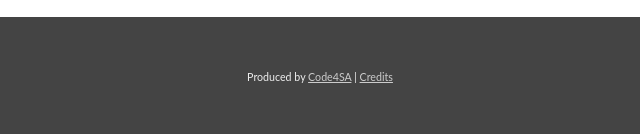
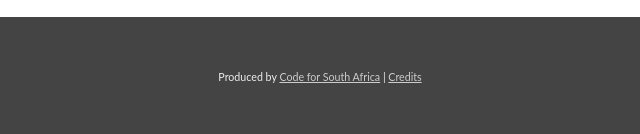
Before and after one commit to Code4SA/livingwage-story-dispatch, a website: page calculator.html in a window 1280 px wide. Shown: the part 1617-1751 px from the top of the page, 320-960 px from the left. Drawn offline with Linux system fonts and the light colour scheme.

Commit message:
Replaced Code4SA with Code for South Africa

```diff
--- a/calculator.html
+++ b/calculator.html
@@ -48,7 +48,7 @@
 
 
 	<footer>
-		Produced by <a href="http://code4sa.org/">Code4SA</a> | <a href="/credits.html">Credits</a>
+		Produced by <a href="http://code4sa.org/">Code for South Africa</a> | <a href="/credits.html">Credits</a>
 	</footer>
 </body>
 </html>
```
Also changed, not shown: credits.html (+1 -1 lines), index.html (+1 -1 lines), justine.html (+1 -1 lines), nosiphiwo.html (+1 -1 lines), primrose.html (+1 -1 lines).
